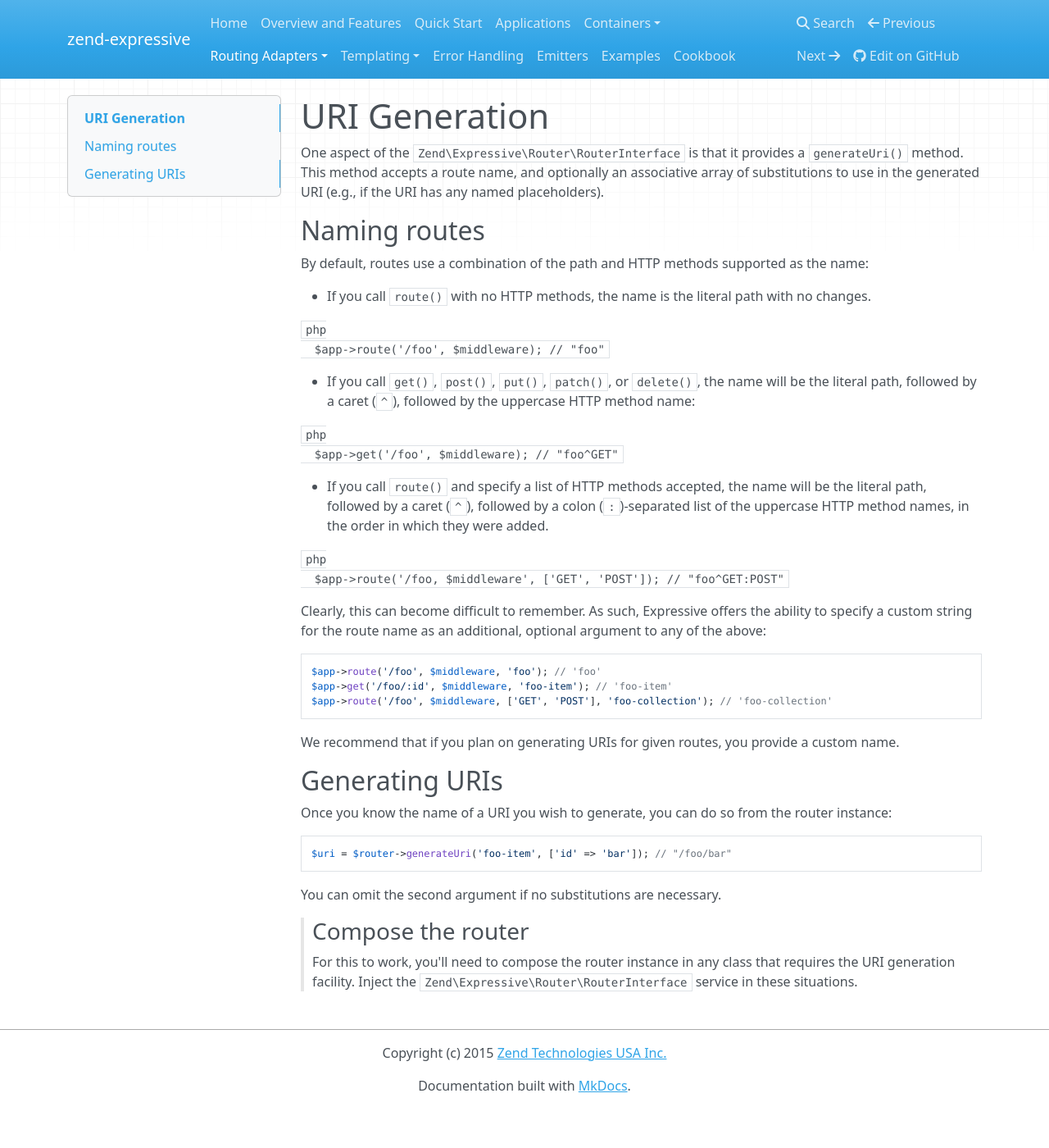
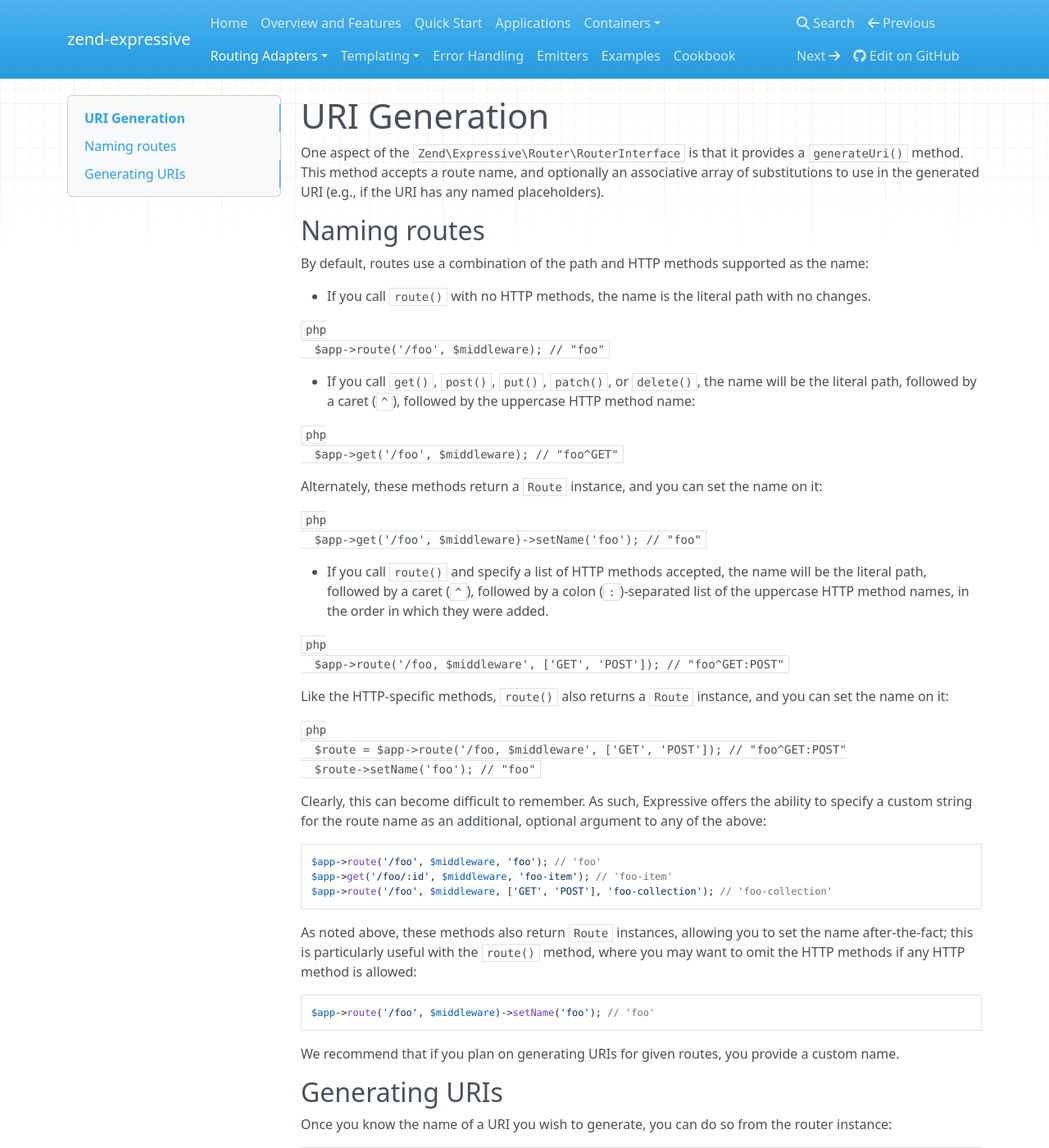
Before and after one commit to zendframework/zend-expressive, an MkDocs documentation site: the page built from doc/book/router/uri-generation.md, in a window 1280 px wide and 1400 px high. Shown: the whole window at 82% size. Built offline with MkDocs 1.6.1, drawn with Linux system fonts in a browser that asks for light colours; nearby versions of some CDN libraries; old or Windows-style settings are respelled for this version of MkDocs.

Commit message:
Documented changes, and re-instated `setName()`.
Re-added `Route::setName()`, as it is useful once again.

Documented the change to the `RouterInterface`, and provided examples of setting
the route name after-the-fact.

Updated CHANGELOG.

````diff
--- a/doc/book/router/uri-generation.md
+++ b/doc/book/router/uri-generation.md
@@ -25,6 +25,13 @@
   $app->get('/foo', $middleware); // "foo^GET"
   ```
 
+  Alternately, these methods return a `Route` instance, and you can set the
+  name on it:
+
+  ```php
+  $app->get('/foo', $middleware)->setName('foo'); // "foo"
+  ```
+
 - If you call `route()` and specify a list of HTTP methods accepted, the name
   will be the literal path, followed by a caret (`^`), followed by a colon
   (`:`)-separated list of the uppercase HTTP method names, in the order in which
@@ -32,6 +39,14 @@
 
   ```php
   $app->route('/foo, $middleware', ['GET', 'POST']); // "foo^GET:POST"
+  ```
+
+  Like the HTTP-specific methods, `route()` also returns a `Route` instance,
+  and you can set the name on it:
+
+  ```php
+  $route = $app->route('/foo, $middleware', ['GET', 'POST']); // "foo^GET:POST"
+  $route->setName('foo'); // "foo"
   ```
 
 Clearly, this can become difficult to remember. As such, Expressive offers the
@@ -42,6 +57,15 @@
 $app->route('/foo', $middleware, 'foo'); // 'foo'
 $app->get('/foo/:id', $middleware, 'foo-item'); // 'foo-item'
 $app->route('/foo', $middleware, ['GET', 'POST'], 'foo-collection'); // 'foo-collection'
+```
+
+As noted above, these methods also return `Route` instances, allowing you to
+set the name after-the-fact; this is particularly useful with the `route()`
+method, where you may want to omit the HTTP methods if any HTTP method is
+allowed:
+
+```php
+$app->route('/foo', $middleware)->setName('foo'); // 'foo'
 ```
 
 We recommend that if you plan on generating URIs for given routes, you provide a
````
Also changed, not shown: CHANGELOG.md (+12 -2 lines), doc/book/router/interface.md (+23 -0 lines), 2 other files.
